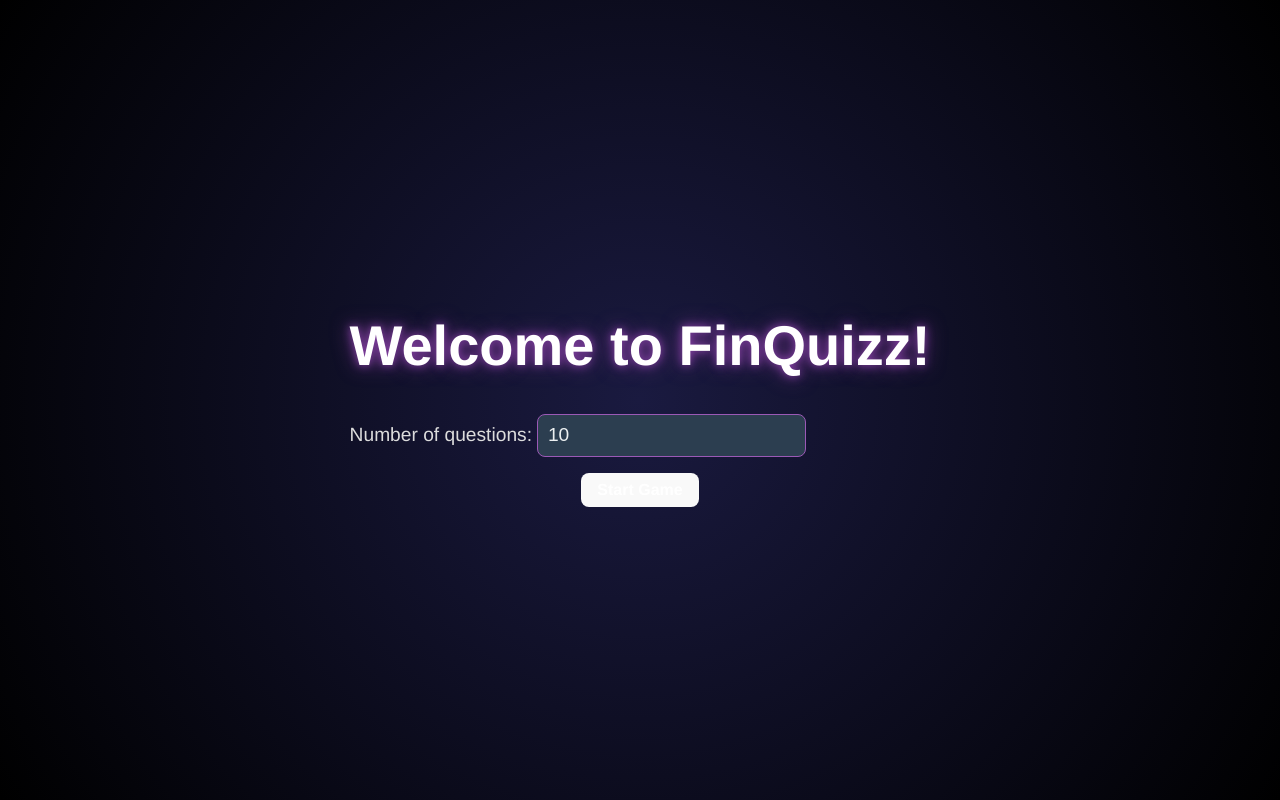
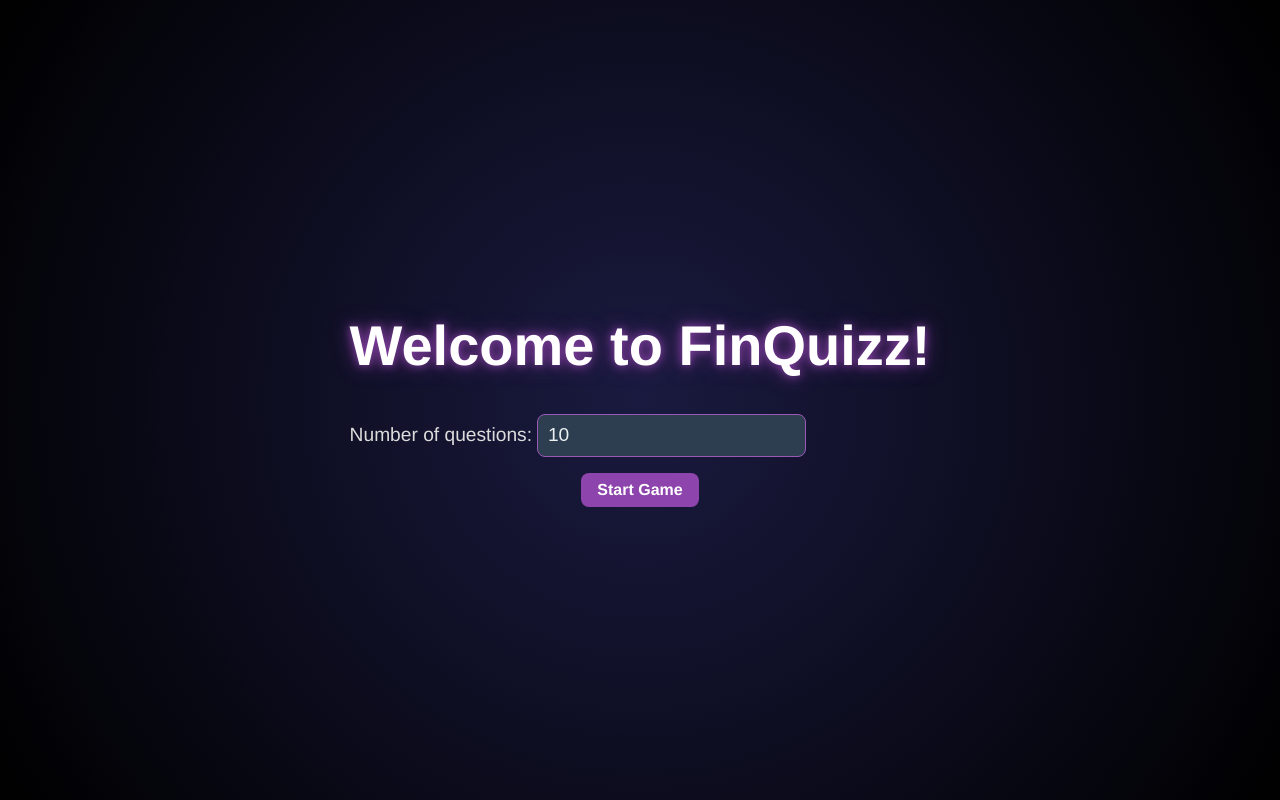
Before and after one commit to shaimareyadh21/ThinkPad, a React (Vite) app in the folder finQuizz/: page / in a window 1280 px wide. Built offline with nearby package versions, Linux system fonts and the light colour scheme.

Commit message:
fixed button color

```diff
--- a/finQuizz/src/App.jsx
+++ b/finQuizz/src/App.jsx
@@ -3,7 +3,7 @@ import Home from './Home.jsx';
 import ChatWindow from './ChatWindow.jsx';
 import './index.css';
 
-const TIME_FOR_QUESTION = 5; // seconds
+const TIME_FOR_QUESTION = 15; // seconds
 
 function getRandomQuestions(allQuestions, count) {
   const shuffled = [...allQuestions].sort(() => 0.5 - Math.random());
--- a/finQuizz/src/Home.jsx
+++ b/finQuizz/src/Home.jsx
@@ -26,7 +26,15 @@ function Home({ onStart, defaultNumQuestions = 10 }) {
           onChange={e => setNumQuestions(e.target.value)}
         />
       </label>
-      <button onClick={handleStart}>Start Game</button>
+      <button
+        style={{
+          backgroundColor: '#8e44ad',
+          color: '#fff',
+        }}
+        onClick={handleStart}
+      >
+        Start Game
+      </button>
       {error && <div style={{ color: 'red' }}>{error}</div>}
     </div>
   );
```
